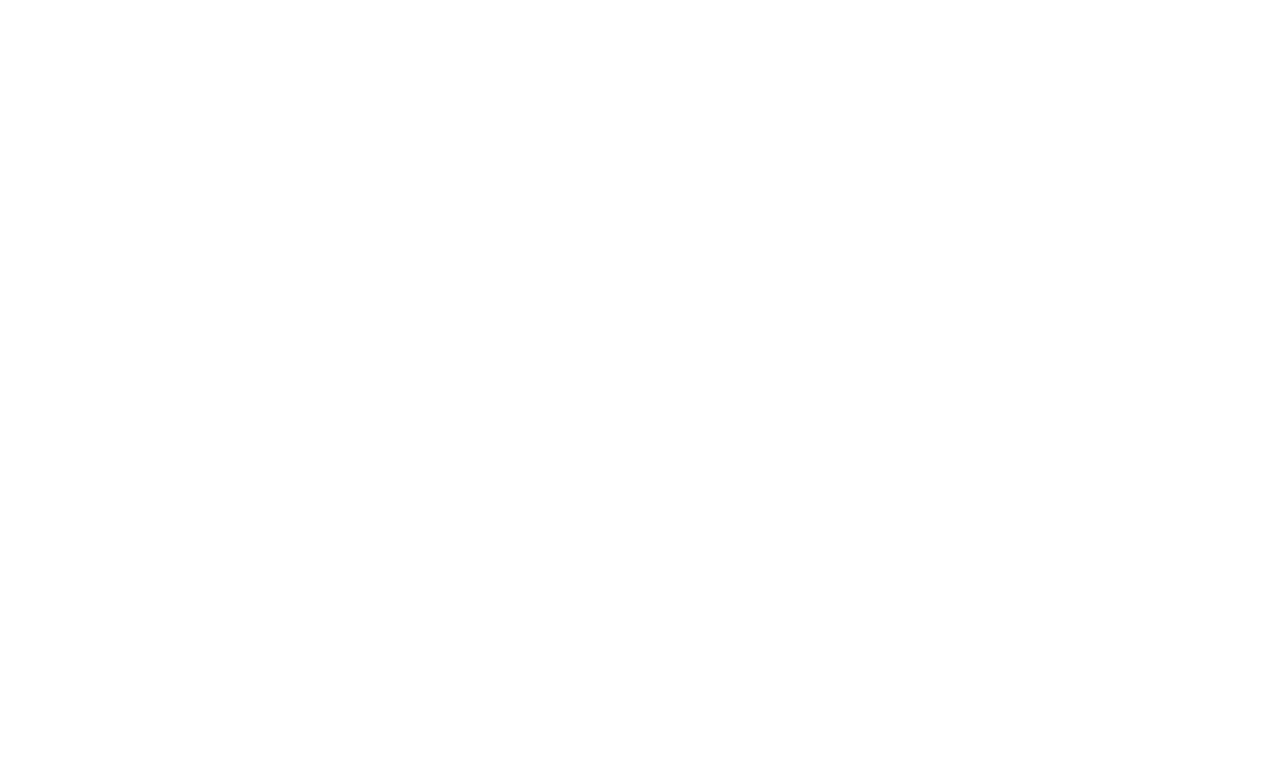
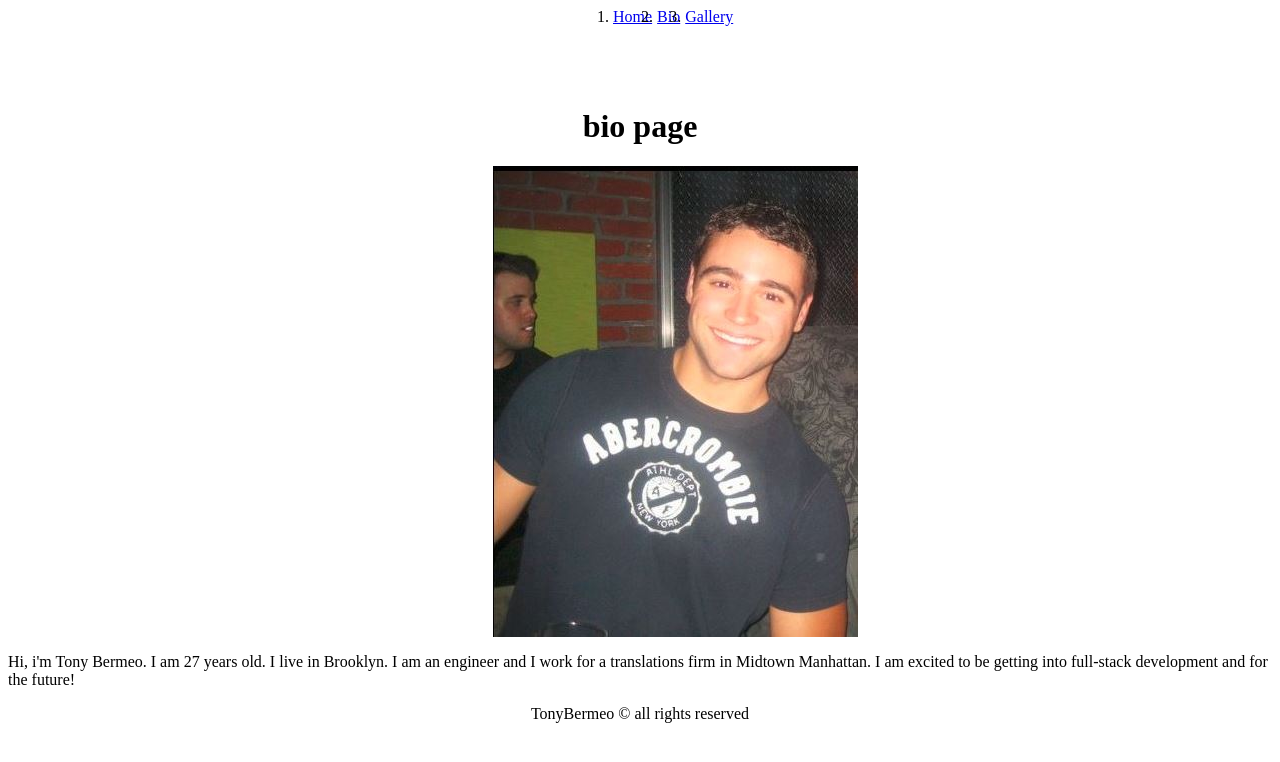
Before and after one commit to tonybermeo/tonyBermeo_hw2, a plain HTML site: page bio.html in a window 1280 px wide. Drawn offline with Linux system fonts and the light colour scheme.

Commit message:
added and updated index and bio page

```diff
--- a/bio.html
+++ b/bio.html
@@ -0,0 +1,25 @@
+<html>
+<head>
+	<title>TONY BERMEO</title>
+	<link href="css/style.css" rel="stylesheet" media="screen">
+</head>
+<header>
+ <nav>
+  <ul>
+	<li><a href="index.html">Home</a></li>
+	<li><a href="bio.html">Bio</a></li>
+	<li><a href="gallery.html">Gallery</a></li>
+  </ul>
+ </nav>
+</header>
+<h1 id='toplabel'>bio page</h1>
+<body>
+	<img id="image2" src="images/me.jpg">
+	<p>
+		Hi, i'm Tony Bermeo. I am 27 years old. I live in Brooklyn. I am an engineer and I work for a translations firm in Midtown Manhattan. I am excited to be getting into full-stack development and for the future!
+	</p>
+</body>
+<footer id='footer'>
+	TonyBermeo &copy; all rights reserved
+</footer>
+</html>
--- a/css/style.css
+++ b/css/style.css
@@ -14,8 +14,12 @@ li {
 	text-align: center;
 }
 
-img {
+#image1 {
 	padding-left: 380px;
+}
+
+#image2{
+	padding-left: 485px;
 }
 
 #footer{
```
Also changed, not shown: index.html (+1 -1 lines), images/me.JPG (added).
